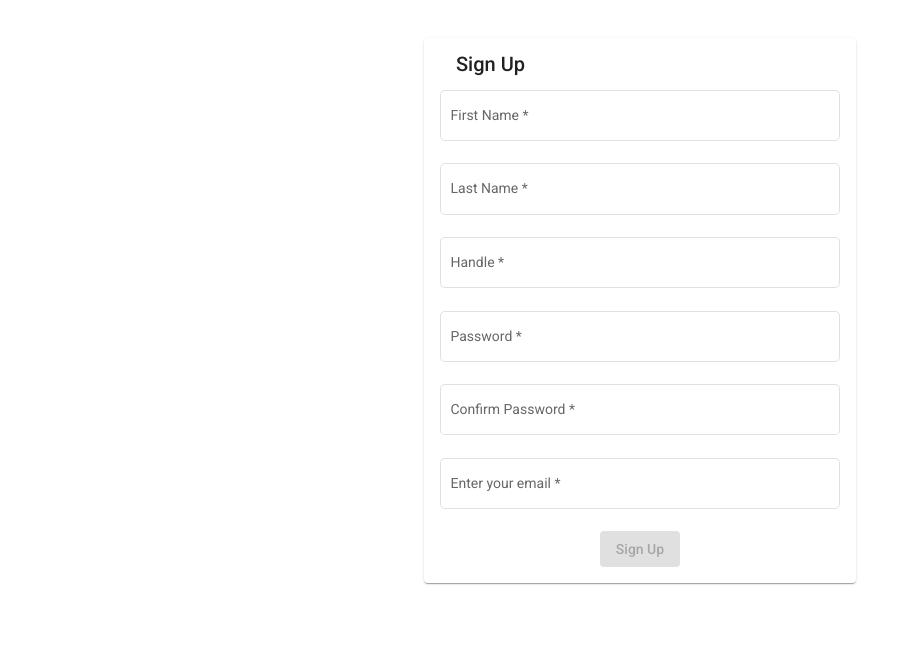
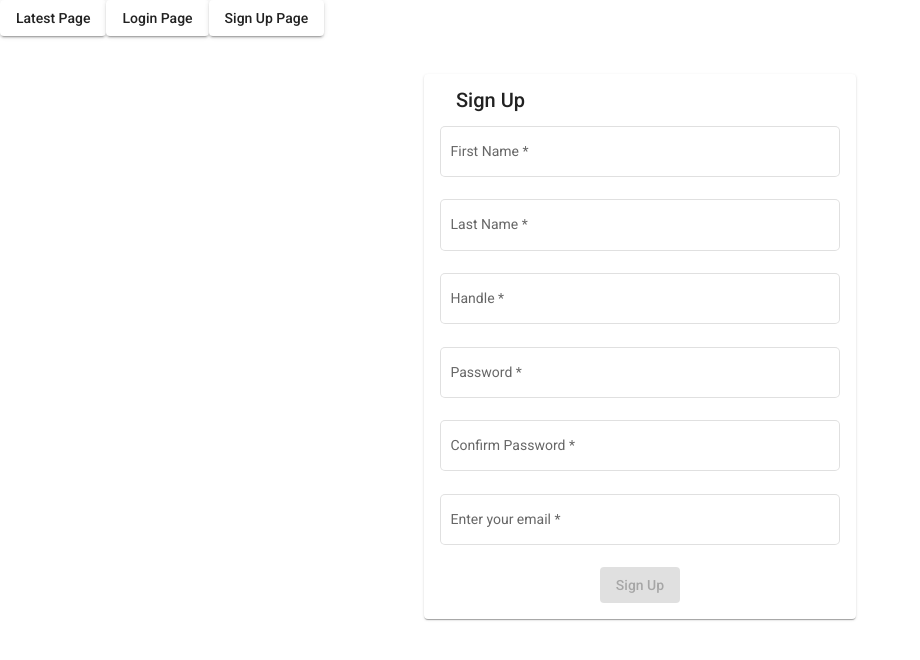
Before and after one commit to slice-of-life/frontend, an Angular app in the folder slice-of-life/: page /signup in a window 1280 px wide. Shown: the top 660 px of the page, without its empty margins (0-920 px from the left). Built offline with nearby package versions, Linux system fonts and the light colour scheme.

Commit message:
added navigation to login and signup

```diff
--- a/slice-of-life/src/app/pages/login/login.component.html
+++ b/slice-of-life/src/app/pages/login/login.component.html
@@ -1,3 +1,4 @@
+<home></home>
 <form [formGroup]="login" class="form" (ngSubmit)="loginUser()">
     <h1>Slice Of Life</h1>
     <h2>Login</h2>
--- a/slice-of-life/src/app/pages/signup/signup.component.html
+++ b/slice-of-life/src/app/pages/signup/signup.component.html
@@ -1,3 +1,4 @@
+<home></home>
 <mat-card>
   <mat-card-header>
     <mat-card-title>Sign Up</mat-card-title>
```
